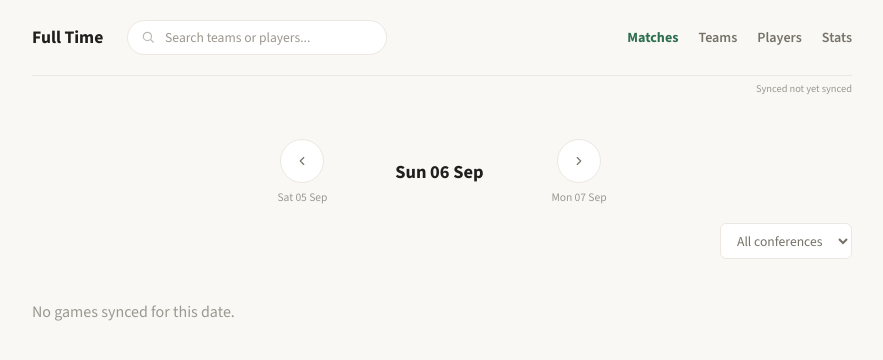
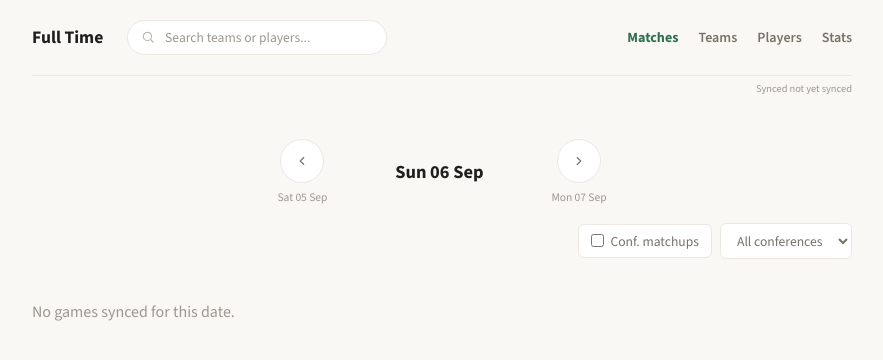
Before and after one commit to Samichex/soccer-tracker, a FastAPI app: page /?date=2026-09-06 in a window 1280 px wide. Shown: the top 360 px of the page, without its empty margins (198-1081 px from the left). Run offline with FastAPI, Linux system fonts and the light colour scheme; data that the repository does not hold is empty.

Commit message:
Add conference matchup indicator and filter to matches page
Shows a subtle conference-abbreviation tag on match rows (main matches
page and team schedules) when both teams share a conference, plus a
"Conf. matchups" toggle on the matches page to filter down to just
those games.

```diff
--- a/app/main.py
+++ b/app/main.py
@@ -211,7 +211,12 @@ def _match_badge(g: dict) -> tuple[str, str] | None:
 
 
 @app.get("/", response_class=HTMLResponse)
-def index(request: Request, date: str | None = None, conference: str | None = None):
+def index(
+    request: Request,
+    date: str | None = None,
+    conference: str | None = None,
+    conf_only: bool = False,
+):
     day = _parse_date(date)
     with db.get_conn() as conn:
         games = [dict(g) for g in db.get_games_for_date(conn, day.isoformat(), conference)]
@@ -222,9 +227,16 @@ def index(request: Request, date: str | None = None, conference: str | None = No
         g["away_rank"], g["away_prev_rank"] = _rank_lookup(rank_map, g["away_seo"])
         g["home_rank"], g["home_prev_rank"] = _rank_lookup(rank_map, g["home_seo"])
         g["is_upset"] = _is_upset(g)
+        g["conference_match"] = (
+            reference_data.conference_short_name(g["home_conference"])
+            if g["home_conference"] and g["home_conference"] == g["away_conference"]
+            else ""
+        )
         badge = _match_badge(g)
         g["badge_class"], g["badge_label"] = badge if badge else ("", "")
         g["start_time_main"], g["start_time_tz"] = reference_data.split_time_tz(g["start_time"])
+    if conf_only:
+        games = [g for g in games if g["conference_match"]]
     featured_games = [g for g in games if _is_featured(g, top30_seos)]
     games = [g for g in games if not _is_featured(g, top30_seos)]
     return templates.TemplateResponse(
@@ -239,6 +251,7 @@ def index(request: Request, date: str | None = None, conference: str | None = No
             "featured_games": featured_games,
             "conferences": conferences,
             "selected_conference": conference,
+            "conf_only": conf_only,
             "conference_label": _conference_label,
         },
     )
--- a/app/standings.py
+++ b/app/standings.py
@@ -193,6 +193,9 @@ def build_team_schedule(games, seo: str, conference: str | None = None):
                 "opponent_name_short": g["away_name_short"] if is_home else g["home_name_short"],
                 "opponent_seo": g["away_seo"] if is_home else g["home_seo"],
                 "opponent_conference": opponent_conference,
+                "conference_match": reference_data.conference_short_name(conference)
+                if conference and opponent_conference == conference
+                else "",
                 "team_score": team_score,
                 "opp_score": opp_score,
                 "result": result,
--- a/app/static/style.css
+++ b/app/static/style.css
@@ -148,7 +148,7 @@ h2 {
     text-align: center;
 }
 
-.conference-filter { display: flex; justify-content: flex-end; gap: 0.5rem; margin-bottom: 1.1rem; }
+.conference-filter { display: flex; align-items: center; justify-content: flex-end; gap: 0.5rem; margin-bottom: 1.1rem; }
 .conference-filter select {
     padding: 0.45rem 0.75rem;
     min-width: 0;
@@ -159,6 +159,20 @@ h2 {
     font-family: var(--font);
     font-size: 0.85rem;
 }
+.conf-only-toggle {
+    display: flex;
+    align-items: center;
+    gap: 0.4rem;
+    padding: 0.45rem 0.75rem;
+    background: var(--surface);
+    border: 1px solid var(--border);
+    border-radius: var(--radius-sm);
+    color: var(--muted);
+    font-size: 0.85rem;
+    white-space: nowrap;
+    cursor: pointer;
+}
+.conf-only-toggle input { margin: 0; accent-color: var(--accent); }
 
 /* Card rows (matches, team history) */
 .card-list { display: flex; flex-direction: column; gap: 8px; margin-top: 0.5rem; }
@@ -185,8 +199,18 @@ h2 {
 .card-row.history { grid-template-columns: 92px 22px 1fr 96px 40px; }
 
 .cell-date { font-size: 0.78rem; color: var(--muted-2); font-variant-numeric: tabular-nums; }
-.cell-vs { font-size: 0.75rem; color: var(--muted-2); text-align: center; }
+.cell-vs { display: flex; flex-direction: column; align-items: center; gap: 1px; font-size: 0.75rem; color: var(--muted-2); text-align: center; }
 .cell-result { text-align: right; }
+
+.conf-tag {
+    font-size: 0.62rem;
+    font-weight: 600;
+    letter-spacing: 0.02em;
+    color: var(--muted-2);
+    margin-left: 4px;
+    white-space: nowrap;
+}
+.cell-vs .conf-tag { margin-left: 0; }
 
 .matches-list { gap: 4px; }
 
--- a/app/templates/_macros.html
+++ b/app/templates/_macros.html
@@ -1,3 +1,7 @@
+{% macro conference_tag(label) %}
+{% if label %}<span class="conf-tag" title="Conference game">{{ label }}</span>{% endif %}
+{% endmacro %}
+
 {% macro match_row(g) %}
 <div class="card-row matches">
     <div class="match-badge {{ g.badge_class }}">{{ g.badge_label }}</div>
@@ -8,9 +12,9 @@
             <span class="match-cardmark{% if g.home_red_cards %} show{% endif %}"></span>
         </div>
         {% if g.status == 'pre' %}
-        <span class="match-time">{{ g.start_time_main }}{% if g.start_time_tz %} <span class="tz">{{ g.start_time_tz }}</span>{% endif %}</span>
+        <span class="match-time">{{ g.start_time_main }}{% if g.start_time_tz %} <span class="tz">{{ g.start_time_tz }}</span>{% endif %}</span>{{ conference_tag(g.conference_match) }}
         {% else %}
-        <a class="score-link" href="/game/{{ g.id }}">{% if g.away_score is none and g.home_score is none %}&ndash;{% else %}{{ g.away_score }} &ndash; {{ g.home_score }}{% endif %}</a>
+        <a class="score-link" href="/game/{{ g.id }}">{% if g.away_score is none and g.home_score is none %}&ndash;{% else %}{{ g.away_score }} &ndash; {{ g.home_score }}{% endif %}</a>{{ conference_tag(g.conference_match) }}
         {% endif %}
     </div>
     <a class="team-link align-right" href="/team/{{ g.home_seo }}">{{ rank_prefix(g.home_rank, g.home_prev_rank) }}{{ team_label_responsive(g.home_name_short, g.home_name, g.home_seo, g.home_conference) }}</a>
--- a/app/templates/index.html
+++ b/app/templates/index.html
@@ -13,14 +13,14 @@
     {% from "_macros.html" import match_row %}
 
     <div class="datebar">
-        <a class="datebar-side" href="/?date={{ prev_day.isoformat() }}{% if selected_conference %}&conference={{ selected_conference }}{% endif %}">
+        <a class="datebar-side" href="/?date={{ prev_day.isoformat() }}{% if selected_conference %}&conference={{ selected_conference }}{% endif %}{% if conf_only %}&conf_only=1{% endif %}">
             <span class="arrow-btn">
                 <svg width="14" height="14" viewBox="0 0 24 24" fill="none" stroke="currentColor" stroke-width="2" stroke-linecap="round"><polyline points="15 18 9 12 15 6"></polyline></svg>
             </span>
             <span class="datebar-label">{{ prev_day.strftime('%a %d %b') }}</span>
         </a>
         <h1 class="datebar-title">{% if is_today %}Today{% else %}{{ day.strftime('%a %d %b') }}{% endif %}</h1>
-        <a class="datebar-side" href="/?date={{ next_day.isoformat() }}{% if selected_conference %}&conference={{ selected_conference }}{% endif %}">
+        <a class="datebar-side" href="/?date={{ next_day.isoformat() }}{% if selected_conference %}&conference={{ selected_conference }}{% endif %}{% if conf_only %}&conf_only=1{% endif %}">
             <span class="arrow-btn">
                 <svg width="14" height="14" viewBox="0 0 24 24" fill="none" stroke="currentColor" stroke-width="2" stroke-linecap="round"><polyline points="9 18 15 12 9 6"></polyline></svg>
             </span>
@@ -30,6 +30,10 @@
 
     <form method="get" action="/" class="conference-filter">
         <input type="hidden" name="date" value="{{ day.isoformat() }}">
+        <label class="conf-only-toggle">
+            <input type="checkbox" name="conf_only" value="1" {% if conf_only %}checked{% endif %} onchange="this.form.submit()">
+            Conf. matchups
+        </label>
         <select name="conference" onchange="this.form.submit()">
             <option value="" {% if not selected_conference %}selected{% endif %}>All conferences</option>
             {% for c in conferences %}
@@ -50,7 +54,7 @@
 
     {% if not games %}
     {% if not featured_games %}
-    <p class="empty">No games synced for this date{% if selected_conference %} in {{ conference_label(selected_conference) }}{% endif %}.</p>
+    <p class="empty">No games synced for this date{% if selected_conference %} in {{ conference_label(selected_conference) }}{% endif %}{% if conf_only %} (conference matchups only){% endif %}.</p>
     {% endif %}
     {% else %}
     <div class="card-list matches-list">
--- a/app/templates/team.html
+++ b/app/templates/team.html
@@ -10,6 +10,7 @@
 </head>
 <body>
     {% include "_nav.html" %}
+    {% from "_macros.html" import conference_tag %}
 
     {% if not team %}
     <p class="empty">Team not found.</p>
@@ -46,7 +47,7 @@
         {% for r in rows %}
             <div class="card-row history{% if not r.recent %} extra-row{% endif %}">
                 <div class="cell-date">{{ r.game.date | pretty_date }}</div>
-                <div class="cell-vs">{{ 'vs' if r.is_home else '@' }}</div>
+                <div class="cell-vs">{{ 'vs' if r.is_home else '@' }}{{ conference_tag(r.conference_match) }}</div>
                 <a class="team-link align-left" href="/team/{{ r.opponent_seo }}">{{ team_label_responsive(r.opponent_name_short, r.opponent_name, r.opponent_seo, r.opponent_conference) }}</a>
                 <a class="score-link" href="/game/{{ r.game.id }}">
                     {% if r.game.status == 'final' %}{{ r.team_score }}-{{ r.opp_score }}
```
